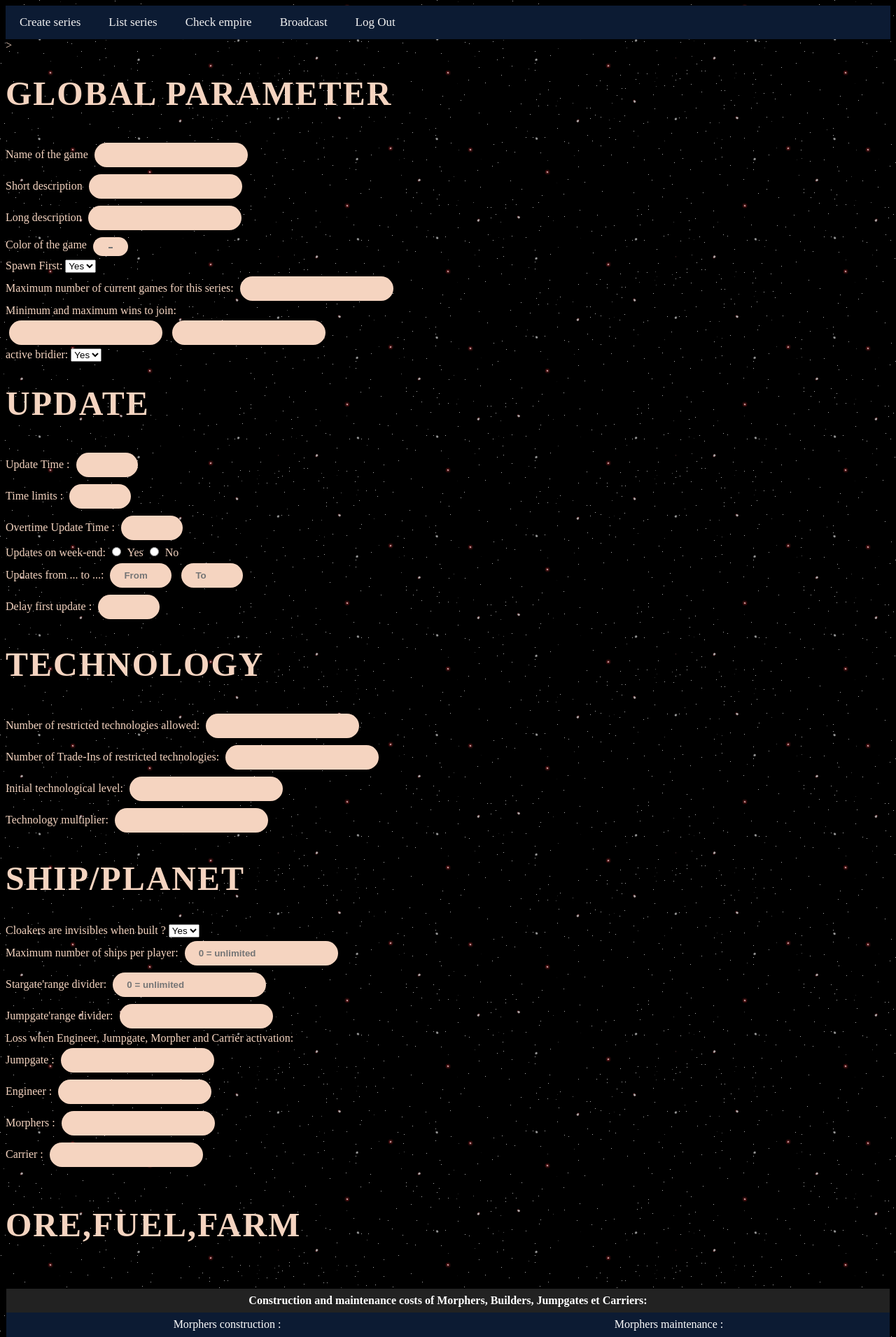
After one commit to ThomasDelhayeCondorcet/StellarCrisisThomasLaurie2023, a Flask app: page /EditSerie/1 in a window 1280 px wide. The commit adds this page. Shown: the top 1911 px of the page at 70% size. Run offline with Flask 3, Linux system fonts and the light colour scheme; data that the repository does not hold is empty; some libraries are stand-ins or nearby versions.

Commit message:
Add page edit serie, see series

```diff
--- a/app.py
+++ b/app.py
@@ -52,7 +52,6 @@ def LogIn():
             else:
                 session["User"] = user
                 return redirect(url_for("UserPage"))
-
     else:
         return render_template("LogIn.html")
 
@@ -158,7 +157,36 @@ def CreateSeries():
 
 @app.route("/ListSeries", methods=['GET', 'POST'])
 def ListSeries():
-    return render_template("ListSeries.html")
+    conn = psycopg2.connect(host="student.endor.be", port="5433", database="py2306", user="py2306",
+                            password="graiple56laibla")
+    query = "SELECT * FROM series ORDER BY sid"
+    cursor = conn.cursor()
+    cursor.execute(query)
+    series = cursor.fetchall()
+    return render_template("ListSeries.html", series=series)
+
+@app.route("/EditSerie/<sid>", methods=['GET', 'POST'])
+def EditSerie(sid):
+    if request.method=="POST":
+        conn = psycopg2.connect(host="student.endor.be", port="5433", database="py2306", user="py2306",
+                                password="graiple56laibla")
+        query = "Update serie set uname = %s, realname = %s, email = %s, showemail = %s, passwd = %s, cmt = %s, "\
+                "victory = %s, wins = %s, kills = %s, killed = %s, ruined = %s, alien = %s, bridieridx = %s, " \
+                "bridierrank = %s, maxepow = %s, maxmpow = %s WHERE pid=%s"
+        data = ()
+        cursor = conn.cursor()
+        cursor.execute(query, data)
+        conn.commit()
+        return redirect(url_for("CheckEmpire"))
+    else:
+        conn = psycopg2.connect(host="student.endor.be", port="5433", database="py2306", user="py2306",
+                                password="graiple56laibla")
+        query = "Select * FROM serie WHERE sid= %s"
+        data = (sid,)
+        cursor = conn.cursor()
+        cursor.execute(query, data)
+        serie = cursor.fetchone()
+        return render_template("EditSerie.html", serie=serie)
 
 @app.route("/Broadcast", methods=['GET', 'POST'])
 def Broadcast():
--- a/templates/EditEmpire.html
+++ b/templates/EditEmpire.html
@@ -27,7 +27,6 @@
         </div>
 </header>
 <form class="center" action="" method="post">
-        <h1>Edit Empire</h1>
         <input type="hidden" id="pid" name="pid" value="{{ empire[0] }}"><br>
 
         <label>Empire name :</label>
--- /dev/null
+++ b/templates/EditSerie.html
@@ -0,0 +1,246 @@
+<!DOCTYPE html>
+<html lang="en">
+<head>
+    <meta charset="UTF-8">
+    <title>Edit Serie</title>
+    <link rel="stylesheet" href="/static/CSS/StellarCrisis.css">
+</head>
+<body>
+<header>
+        <div class="topNav">
+            <a href="/CreateSeries">Create series</a>
+            <a href="/ListSeries">List series</a>
+            <a href="/CheckEmpire">Check empire</a>
+            <a href="/Broadcast">Broadcast</a>
+            <a href="/LogOut">Log Out</a>
+        </div>
+</header>>
+<br>
+    <form action="" method="post">
+        <h1>Global parameter</h1><br>
+        <label>Name of the game</label> <!-- Table series : sname -->
+        <input type="text" id="name" name="name" required><br>
+
+        <label>Short description</label> <!-- Table series : descr -->
+        <input type="text" id="short_descr" name="short_descr" required><br>
+
+        <label>Long description</label> <!-- Table series : fulldesc -->
+        <input type="text" id="long_descr" name="long_descr" required><br>
+
+        <label>Color of the game</label> <!-- Table series : color -->
+        <input type="color" id="color" name="color" required onchange="updateColor(this.value)" oninput="updateColor(this.value)"><br>
+
+        <label>Spawn First:</label> <!-- Table series : spawnfirst -->
+        <select id="spawn_first" name="spawn_first" required> <!-- Table series : spawnfirst -->
+        <option value="1">Yes</option>
+        <option value="0">No</option>
+        </select><br>
+
+        <label>Maximum number of current games for this series:</label>
+        <input type="number" id="number_max_current_game" name="number_max_current_game" min="0" required><br> <!-- Table series : max -->
+
+        <label>Minimum and maximum wins to join:</label><br>
+        <input type="number" id="minimum_wins" name="minimum_wins" min="0" required> <!-- Table series : wins -->
+        <input type="number" id="maximum_wins" name="maximum_wins" min="0" required><br> <!-- Table series : winmax -->
+
+        <label>active bridier:</label>
+        <select id="active_bridier" name="active_bridier" required> <!-- Table series : bridier -->
+        <option value="1">Yes</option>
+        <option value="0">No</option>
+        </select><br>
+
+        <h1>Update</h1><br>
+        <label>Update Time :</label>
+        <input type="number" id="update_time" name="update_time" min="0" max="24" required><br> <!-- Table series : utime -->
+
+        <label>Time limits :</label>
+        <input type="number" id="time_limit" name="time_limit" min="0" max="24" required><br> <!-- Table series : timelimit -->
+
+        <label>Overtime Update Time :</label>
+        <input type="number" id="overtime_update_time" name="overtime_update_time" min="0" max="24" required><br> <!-- Table series : overtime -->
+
+        <label>Updates on week-end:</label>
+        <input type="radio" id="updates_weekend_yes" name="updates_weekend" value="0" required> <!-- Table series : weekend -->
+        <label>Yes</label>
+        <input type="radio" id="updates_weekend_no" name="updates_weekend" value="1">
+        <label>No</label><br>
+
+        <label>Updates from ... to ...:</label>
+        <input type="number" id="updates_period_from" name="updates_period_from" min="0" max="24" placeholder="From" required> <!-- Table series : fromhr -->
+        <input type="number" id="updates_period_to" name="updates_period_to" min="0" max="24" placeholder="To" required><br> <!-- Table series : tohr -->
+
+        <label>Delay first update :</label>
+        <input type="number" id="delay_first_update" name="delay_first_update" min="0" max="24" required><br> <!-- Table series : udelay -->
+
+        <h1>Technology</h1><br>
+        <label>Number of restricted technologies allowed:</label>
+        <input type="number" id="technologies_restricted_allowed" name="technologies_restricted_allowed" min="0" required><br> <!-- Table series : availrestrict -->
+
+        <label>Number of Trade-Ins of restricted technologies:</label>
+        <input type="number" id="trade_ins_technologies_restricted" name="trade_ins_technologies_restricted" min="0" required><br> <!-- Table series : tradeinrestrict -->
+
+        <label>Initial technological level:</label>
+        <input type="number" id="initial_technological_level" name="initial_technological_level" min="1" required><br> <!-- Table series : inittech -->
+
+        <label>Technology multiplier:</label>
+        <input type="number" id="technology_multiplier:" name="technology_multiplier" min="1" required><br> <!-- Table series : tmult -->
+
+        <h1>Ship/planet</h1><br>
+        <label>Cloakers are invisibles when built ?</label>
+        <select id="cloakers_invisibles" name="cloakers_invisibles" required> <!-- Table series : initcloak -->
+            <option value="1">Yes</option>
+            <option value="0">No</option>
+        </select><br>
+
+        <label>Maximum number of ships per player:</label>
+        <input type="number" id="max_ship_player" name="max_ship_player" min="0" placeholder="0 = unlimited"><br> <!-- Table series : maxship -->
+
+        <label>Stargate'range divider:</label>
+        <input type="number" id="divider_range_stargate" name="divider_range_stargate" min="0" placeholder="0 = unlimited" required><br> <!-- Table series : stargate -->
+
+        <label>Jumpgate'range divider:</label>
+        <input type="number" id="divider_range_jumpgate" name="divider_range_jumpgate" min="1" required><br> <!-- Table series : jumpgate -->
+
+        <label>Loss when Engineer, Jumpgate, Morpher and Carrier activation:</label><br>
+        <label>Jumpgate :</label>
+        <input type="number" id="loss_jumpgate" name="loss_jumpgate" min="0" required><br> <!-- Table series : jumploss -->
+        <label>Engineer :</label>
+        <input type="number" id="loss_engineer" name="loss_engineer" min="0" required><br> <!-- Table series : engloss -->
+        <label>Morphers :</label>
+        <input type="number" id="loss_morpher" name="loss_morpher" min="0" required><br> <!-- Table series : morphloss -->
+        <label>Carrier :</label>
+        <input type="number" id="loss_carrier" name="loss_carrier" min="0" required><br> <!-- Table series : carloss -->
+
+        <table>
+            <tr>
+                <th colspan="2">Construction and maintenance costs of Morphers, Builders, Jumpgates et Carriers:</th>
+            </tr><br>
+            <tr>
+                <td>Morphers construction :</td>
+                <td>Morphers maintenance :</td>
+            </tr>
+            <tr>
+                <td><input type="number" id="cost_construction_morpher" name="cost_construction_morpher" min="0" required></td> <!-- Table series : morpherbuild -->
+                <td><input type="number" id="cost_maintenance_morpher" name="cost_maintenance_morpher" min="0" required></td> <!-- Table series : morphermaint -->
+            </tr>
+            <tr>
+                <td>Builder construction :</td>
+                <td>Builder maintenance :</td>
+            </tr>
+            <tr>
+                <td><input type="number" id="cost_construction_builder" name="cost_construction_builder" min="0" required></td> <!-- Table series : builderbuild -->
+                <td><input type="number" id="cost_maintenance_builder" name="cost_maintenance_builder" min="0" required></td> <!-- Table series : buildermaint -->
+            </tr>
+            <tr>
+                <td>Jumpgate construction :</td>
+                <td>Jumpgate maintenance :</td>
+            </tr>
+            <tr>
+                <td><input type="number" id="cost_construction_jumpgate" name="cost_construction_jumpgate" min="0" required></td> <!-- Table series : jumpgatebuild -->
+                <td><input type="number" id="cost_maintenance_jumpgate" name="cost_maintenance_jumpgate" min="0" required></td> <!-- Table series : jumpgatemaint -->
+            </tr>
+            <tr>
+                <td>Carrier construction :</td>
+                <td>Carrier maintenance :</td>
+            </tr>
+            <tr>
+                <td><input type="number" id="cost_construction_carrier" name="cost_construction_carrier" min="0" required></td> <!-- Table series : carrierbuild -->
+                <td><input type="number" id="cost_maintenance_carrier" name="cost_maintenance_carrier" min="0" required></td> <!-- Table series : carriermaint -->
+            </tr>
+            <tr>
+                <td>Cost of building a planet:</td>
+                <td><input type="number" id="cost_building_planet" name="cost_building_planet" min="0" required></td> <!-- Table series : plabuild -->
+            </tr>
+            <h1>Ore,Fuel,Farm</h1>
+            <tr>
+                <th colspan="2" style="text-align: left">Minimum and Range for resource averages:</th>
+            </tr><br>
+            <tr>
+                <td>Farming minimum :</td>
+                <td>Farming range :</td>
+            </tr>
+            <tr>
+                <td><input type="number" id="farming_minimum" name="farming_minimum" required></td> <!-- Table series : avgag -->
+                <td><input type="number" id="farming_range" name="farming_range" required></td> <!-- Table series : rangeag -->
+            </tr>
+            <tr>
+                <td>Mineral minimum :</td>
+                <td>Mineral range :</td>
+            </tr>
+            <tr>
+                <td><input type="number" id="mineral_minimum" name="mineral_minimum" min="0" required></td> <!-- Table series : avgmin -->
+                <td><input type="number" id="mineral_range" name="mineral_range" min="0" required></td> <!-- Table series : rangemin -->
+            </tr>
+            <tr>
+                <td>Fuel minimum :</td>
+                <td>Fuel range :</td>
+            </tr>
+            <tr>
+                <td><input type="number" id="fuel_minimum" name="fuel_minimum" min="0" required></td> <!-- Table series : avgfuel -->
+                <td><input type="number" id="fuel_range" name="fuel_range" min="0" required></td> <!-- Table series : rangemin -->
+            </tr>
+    </table>
+
+    <label>Farming, Mineral and Fuel of the HomeWorld:</label><br>
+    <input type="number" id="farming_homeworld" name="farming_homeworld" min="0" required> <!-- Table series : homeag -->
+    <input type="number" id="mineral_homeworld" name="mineral_homeworld" min="0" required> <!-- Table series : homemin -->
+    <input type="number" id="fuel_homeworld" name="fuel_homeworld" min="0" required><br> <!-- Table series : homefuel -->
+
+    <label>Farming ratio maximum:</label>
+    <input type="number" id="farming_ratio_max" name="farming_ratio_max" min="0" required><br> <!-- Table series : maxag -->
+
+    <label>Minimum population to build a ship:</label>
+    <input type="number" id="population_min_build_ship" name="population_min_build_ship" min="0" required><br> <!-- Table series : minbuild -->
+
+    <label>Minimum and maximum number of systems per player:</label><br>
+    <input type="number" id="number_systems_min" name="number_systems_min" min="0" required> <!-- Table series : smin -->
+    <input type="number" id="number_systems_max" name="number_systems_max" min="0" required><br> <!-- Table series : smax -->
+
+    <label>Layout:</label>
+    <select id="layout" name="layout" required> <!-- Table series : layout -->
+        <option value="1">Classic</option>
+        <option value="2">Mirror (Only 2 Player)</option>
+    </select><br>
+
+    <h1>Other</h1><br>
+    <label>Maximum number of players in the game:</label>
+    <input type="number" id="number_max_player" name="number_max_player" min="2" required><br> <!-- Table series : pmax -->
+
+    <label>Maximum number of allies:</label>
+    <input type="number" id="number_max_allies" name="number_max_allies" min="0" required><br> <!-- Table series : maxallies -->
+
+    <label>Allow Alliance/Trade/Truce:</label>
+    <select id="alliance_trade_truce" name="alliance_trade_truce" required> <!-- Table series : blood -->
+        <option value="0">Yes</option>
+        <option value="1">No</option>
+        <option value="2">Only Trade/Truce</option>
+    </select><br>
+
+    <label>Allow Surrender/Draw:</label>
+    <select id="allow_surrender_draw" name="allow_surrender_draw" required> <!-- Table series : surrdraw -->
+        <option value="1">Yes</option>
+        <option value="0">No</option>
+    </select><br>
+
+    <label>Blind until the game starts?</label>
+    <select id="blind_until_start" name="blind_until_start" required> <!-- Table series : blind -->
+        <option value="1">Yes</option>
+        <option value="0">No</option>
+    </select><br>
+
+    <label>Are the construction waiting visible?</label>
+    <select id="constructions_visible" name="constructions_visible" required> <!-- Table series : vis -->
+        <option value="1">Yes</option>
+        <option value="0">No</option>
+    </select><br>
+
+    <label>List of players of the game visible in the game list:</label>
+    <select id="viewable_players" name="viewable_players" required> <!-- Table series : visp -->
+        <option value="1">Yes</option>
+        <option value="0">No</option>
+    </select><br>
+
+    <input type="submit" value="Edit serie">
+</form>
+</body>
+</html>
```
Also changed, not shown: templates/ListSeries.html (+27 -2 lines).
